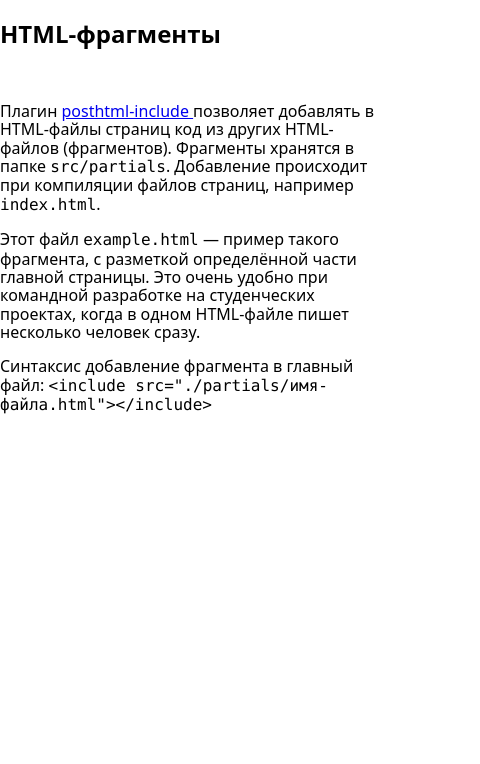
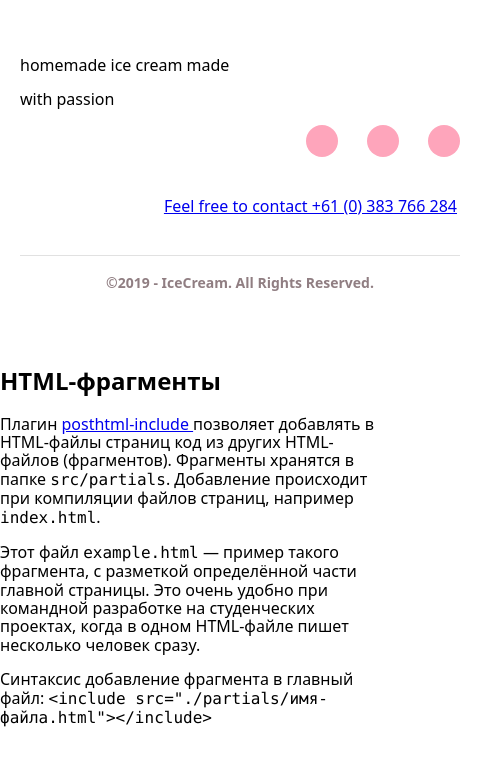
Before and after one commit to VolodymyrPyts/tren_project, a website built with Parcel: page src/index.html in a window 390 px wide. Shown: the whole page, 480 px wide, since content can reach past the window. Built offline with nearby package versions, Linux system fonts and the light colour scheme; files whose address does not match are found by name.

Commit message:
add footer-mobile

```diff
--- a/src/partials/example.html
+++ b/src/partials/example.html
@@ -2,7 +2,7 @@
   <h1>HTML-фрагменты</h1>
 
   <!-- Путь к изображениям из HTML-фрагмента такой, как из файла index.html -->
-  <img src="images/demo.jpg" alt="" width="320" />
+  <!-- <img src="images/demo.jpg" alt="" width="320" /> -->
   <p>
     Плагин
     <a
--- a/src/partials/footer.html
+++ b/src/partials/footer.html
@@ -0,0 +1,38 @@
+<footer class="section">
+    <div class="container">
+        <p>homemade ice cream made</p>
+        <p>with passion</p>
+        <div class="footer-list">
+            <ul class="socials">
+                <li class="socials__item">
+                    <a href="" class="socials__link" target="_blank" rel="noopener noreferrer">
+                        <svg class="socials__icon" width="32" height="32">
+                            <use href=""></use>
+                        </svg>
+                    </a>
+                </li>
+                <li class="socials__item">
+                    <a href="" class="socials__link" target="_blank" rel="noopener noreferrer">
+                        <svg class="socials__icon" width="32" height="32">
+                            <use href=""></use>
+                        </svg>
+                    </a>
+                </li>
+                <li class="socials__item">
+                    <a href="" class="socials__link" target="_blank" rel="noopener noreferrer">
+                        <svg class="socials__icon" width="32" height="32">
+                            <use href=""></use>
+                        </svg>
+                    </a>
+                </li>
+            </ul>
+        </div>
+        <div class="tel-wrap">
+            <a href="tel:+610383766284">Feel free to contact +61 (0) 383 766 284</a>
+        </div>
+        <div class="text-wrap">
+            <p class="text__copy">&copy;2019 - IceCream.
+            All Rights Reserved.</p>
+        </div>
+    </div>
+</footer>
--- a/src/sass/_footer.scss
+++ b/src/sass/_footer.scss
@@ -0,0 +1,51 @@
+
+
+.footer-list {
+
+    margin-bottom: 40px;
+}
+
+.socials {
+    display: flex;
+    justify-content: right;
+    padding: 0;
+    list-style-type: none;
+}
+
+.socials__item:not(:last-child) {
+    margin-right: 29px;
+}
+
+.socials__link {
+    width: 32px;
+    height: 32px;
+    border-radius: 50%;
+    background-color: #FEA5BB;
+    display: flex;
+    align-items: center;
+    justify-content: center;
+}
+
+.tel-wrap {
+    display: flex;
+    justify-content: flex-end;
+    margin-bottom: 40px;
+    margin-right: 3px;
+}
+
+.text-wrap {
+    display: block;
+    width: 100%;
+border-top: 1px solid #E1E1E1;
+}
+
+.text__copy {
+    margin-top: 16px;
+    text-align: center;
+
+    font-weight: 700;
+    font-size: 14px;
+    line-height: calc(21 / 14);
+    text-align: center;
+    color: #907E82;
+}
```
